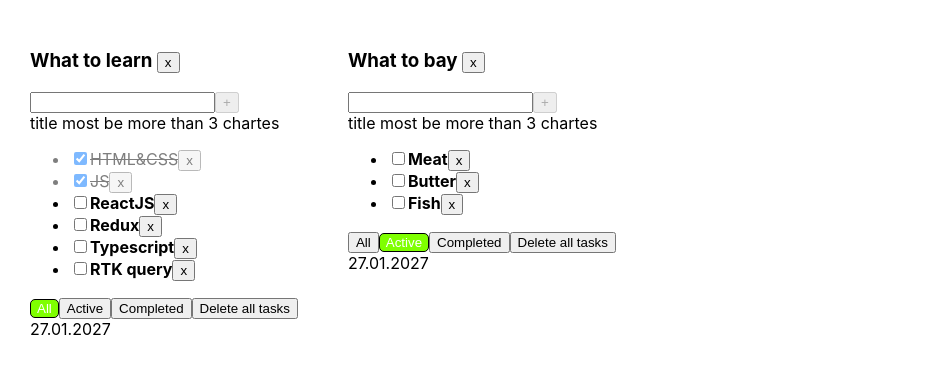
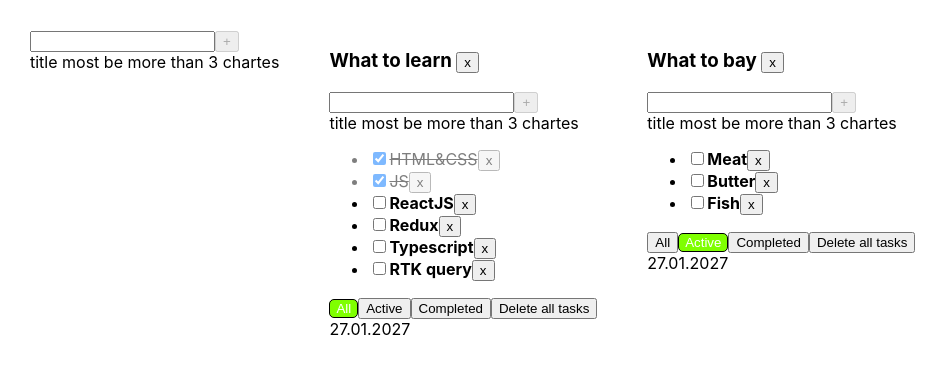
Before and after one commit to Uladzislau25/todolist-01, a React (Vite) app: page / in a window 1280 px wide. Shown: the top 374 px of the page, without its empty margins (0-948 px from the left). Built offline with nearby package versions, Linux system fonts and the light colour scheme.

Commit message:
feat: use new functional

```diff
--- a/src/App.tsx
+++ b/src/App.tsx
@@ -2,6 +2,7 @@ import './App.css'
 import {TodolistItem} from './TodolistItem'
 import {useState} from "react";
 import {v1} from "uuid";
+import {CreateItemForm} from "./CreateItemForm.tsx";
 
 export type Task = {
     id: string;
@@ -53,23 +54,26 @@ export const App = () => {
             title: title,
             filter: "all"
         }
-        const nextState: TodolistType[] = [...todolists, newTodolist]
+        const nextState: TodolistType[] = [newTodolist, ...todolists]
         setTodolists(nextState)
-        setTasks({...tasks, [newTodolistId]: []})
+        setTasks({[newTodolistId]: [], ...tasks,})
     }
     const changeFilter = (filter: filterType, todolistId: TodolistType['todolistId']) => {
         const nextState: TodolistType[] = todolists.map(t => t.todolistId === todolistId ? {...t, filter: filter} : t)
         setTodolists(nextState)
     }
-    const changeTodoistTitle = (newTodolistTitle: TodolistType["title"], todolistId: TodolistType['todolistId']) => {
-        const nextState: TodolistType[] = todolists.map(t => t.todolistId === todolistId ? {...t, title: newTodolistTitle } : t)
+    const changeTodolistTitle = (newTodolistTitle: TodolistType["title"], todolistId: TodolistType['todolistId']) => {
+        const nextState: TodolistType[] = todolists.map(t => t.todolistId === todolistId ? {
+            ...t,
+            title: newTodolistTitle
+        } : t)
         setTodolists(nextState)
 
     }
     const deleteTodolist = (todolistId: TodolistType["todolistId"]) => {
         const nextState: TodolistType[] = todolists.filter(t => t.todolistId !== todolistId)
         setTodolists(nextState)
-        const copyTasksState= {...tasks};
+        const copyTasksState = {...tasks};
         delete copyTasksState[todolistId];
         setTasks(copyTasksState)
     }
@@ -78,18 +82,20 @@ export const App = () => {
     const deleteTask = (taskId: string, todolistId: TodolistType['todolistId']) => {
         setTasks({...tasks, [todolistId]: tasks[todolistId].filter(t => t.id !== taskId)});
     }
-    const addTask = (title: string, todolistId: TodolistType['todolistId']) => {
+    const createTask = (title: string, todolistId: TodolistType['todolistId']) => {
         let newTask = {id: v1(), title, isDone: false};
         let newTasks: TasksStateType = {...tasks, [todolistId]: [...tasks[todolistId], newTask]};
         setTasks(newTasks);
     }
     const changeTaskStatus = (id: Task['id'], newTaskStatus: Task["isDone"], todolistId: TodolistType['todolistId']) => {
-        const nextState: TasksStateType = {...tasks, [todolistId]: tasks[todolistId].map(t => t.id === id ? {...t, isDone: newTaskStatus} : t)
+        const nextState: TasksStateType = {
+            ...tasks, [todolistId]: tasks[todolistId].map(t => t.id === id ? {...t, isDone: newTaskStatus} : t)
         }
         setTasks(nextState)
     }
     const changeTaskTitle = (id: Task['id'], newTaskTitle: Task["title"], todolistId: TodolistType['todolistId']) => {
-        const nextState: TasksStateType = {...tasks, [todolistId]: tasks[todolistId].map(t => t.id === id ? {...t, title: newTaskTitle} : t)
+        const nextState: TasksStateType = {
+            ...tasks, [todolistId]: tasks[todolistId].map(t => t.id === id ? {...t, title: newTaskTitle} : t)
         }
         setTasks(nextState)
     }
@@ -110,8 +116,8 @@ export const App = () => {
         return taskForRender
     }
     const todolistsComponents = todolists.map(tl => {
-      return (  <TodolistItem
-                    key = {tl.todolistId}
+        return (<TodolistItem
+                key={tl.todolistId}
                 todolistId={tl.todolistId}
                 title={tl.title}
                 tasks={getFilteredTasks(tasks[tl.todolistId], tl.filter)}
@@ -119,7 +125,7 @@ export const App = () => {
                 filter={tl.filter}
 
                 deleteTask={deleteTask}
-                    addTask={addTask}
+                createTask={createTask}
                 changeTaskStatus={changeTaskStatus}
                 changeFilter={changeFilter}
                 deleteTodolist={deleteTodolist}
@@ -128,6 +134,7 @@ export const App = () => {
     })
     return (
         <div className="app">
+            <CreateItemForm createItem={createTodolist}/>
             {todolistsComponents}
         </div>
     )
--- a/src/TodolistItem.tsx
+++ b/src/TodolistItem.tsx
@@ -12,15 +12,30 @@ type Props = {
     todolistId: string
 
     deleteTask: (taskId: Task["id"], todolistId: TodolistType["todolistId"]) => void
-    addTask: (title: Task['title'], todolistId: TodolistType["todolistId"]) => void
+    createTask: (title: Task['title'], todolistId: TodolistType["todolistId"]) => void
     changeFilter: (filter: filterType, todolistId: TodolistType["todolistId"]) => void
     changeTaskStatus: (taskId: Task["id"], newTaskStatus: Task['isDone'], todolistId: TodolistType["todolistId"]) => void
     deleteTodolist: (todolistId: TodolistType["todolistId"]) => void
 }
 
 
+export const TodolistItem = ({
+                                 title,
+                                 tasks,
+                                 filter,
+                                 date,
+                                 todolistId,
 
-export const TodolistItem = ({title, tasks, filter, date, todolistId, deleteTask, changeTaskStatus, changeFilter, deleteTodolist}: Props) => {
+                                 deleteTask,
+                                 createTask,
+                                 changeTaskStatus,
+                                 changeFilter,
+                                 deleteTodolist
+                             }: Props) => {
+
+    const createTaskHandler = (taskTitle: Task['title']) => {
+        createTask(taskTitle, todolistId)
+    }
 
     const taskList = tasks.length === 0 ? <span>is empty</span> :
         <ul>
@@ -29,10 +44,10 @@ export const TodolistItem = ({title, tasks, filter, date, todolistId, deleteTask
                     changeTaskStatus(task.id, e.currentTarget.checked, todolistId)
                 }
                 return (
-                    <li className={task.isDone ? "task-done": "task-active"} key={task.id}>
+                    <li className={task.isDone ? "task-done" : "task-active"} key={task.id}>
                         <input type="checkbox"
                                onChange={changeTaskStatusHandler}
-                               checked={task.isDone} />
+                               checked={task.isDone}/>
                         <span>{task.title}</span>
                         <Button title={'x'} onClickFunction={() => {
                             deleteTask(task.id, todolistId)
@@ -44,17 +59,17 @@ export const TodolistItem = ({title, tasks, filter, date, todolistId, deleteTask
 
     return (
         <div>
-            <h3>{title} <Button title={"x"} onClickFunction={()=> deleteTodolist(todolistId)}/></h3>
-            <CreateItemForm createItem={()=>{}}/>
+            <h3>{title} <Button title={"x"} onClickFunction={() => deleteTodolist(todolistId)}/></h3>
+            <CreateItemForm createItem={createTaskHandler}/>
             {taskList}
             <div>
-                <Button className = {filter === 'all'? "btn-filter-active": ""}
+                <Button className={filter === 'all' ? "btn-filter-active" : ""}
                         onClickFunction={() => (changeFilter('all', todolistId))} title={"All"}/>
-                <Button className = {filter === 'active'? "btn-filter-active": ""}
+                <Button className={filter === 'active' ? "btn-filter-active" : ""}
                         onClickFunction={() => (changeFilter('active', todolistId))} title={"Active"}/>
-                <Button className = {filter === 'completed'? "btn-filter-active": ""}
+                <Button className={filter === 'completed' ? "btn-filter-active" : ""}
                         onClickFunction={() => (changeFilter('completed', todolistId))} title={"Completed"}/>
-                <Button className = {filter === 'deleted'? "btn-filter-active": ""}
+                <Button className={filter === 'deleted' ? "btn-filter-active" : ""}
                         onClickFunction={() => (changeFilter('deleted', todolistId))} title={"Delete all tasks"}/>
             </div>
             <div>{date}</div>
--- a/src/button.tsx
+++ b/src/button.tsx
@@ -6,8 +6,8 @@ type Props = {
 }
 export const Button = (({title, onClickFunction, className, disabled}: Props) => {
     return (
-            <button
-                disabled={disabled}
-                className={className} onClick={onClickFunction}>{title}</button>
+        <button
+            disabled={disabled}
+            className={className} onClick={onClickFunction}>{title}</button>
     )
 });
```
Also changed, not shown: src/App.css (+8 -3 lines), src/CreateItemForm.tsx (+3 -4 lines). Lines whose indentation alone changed are shown as unchanged.
